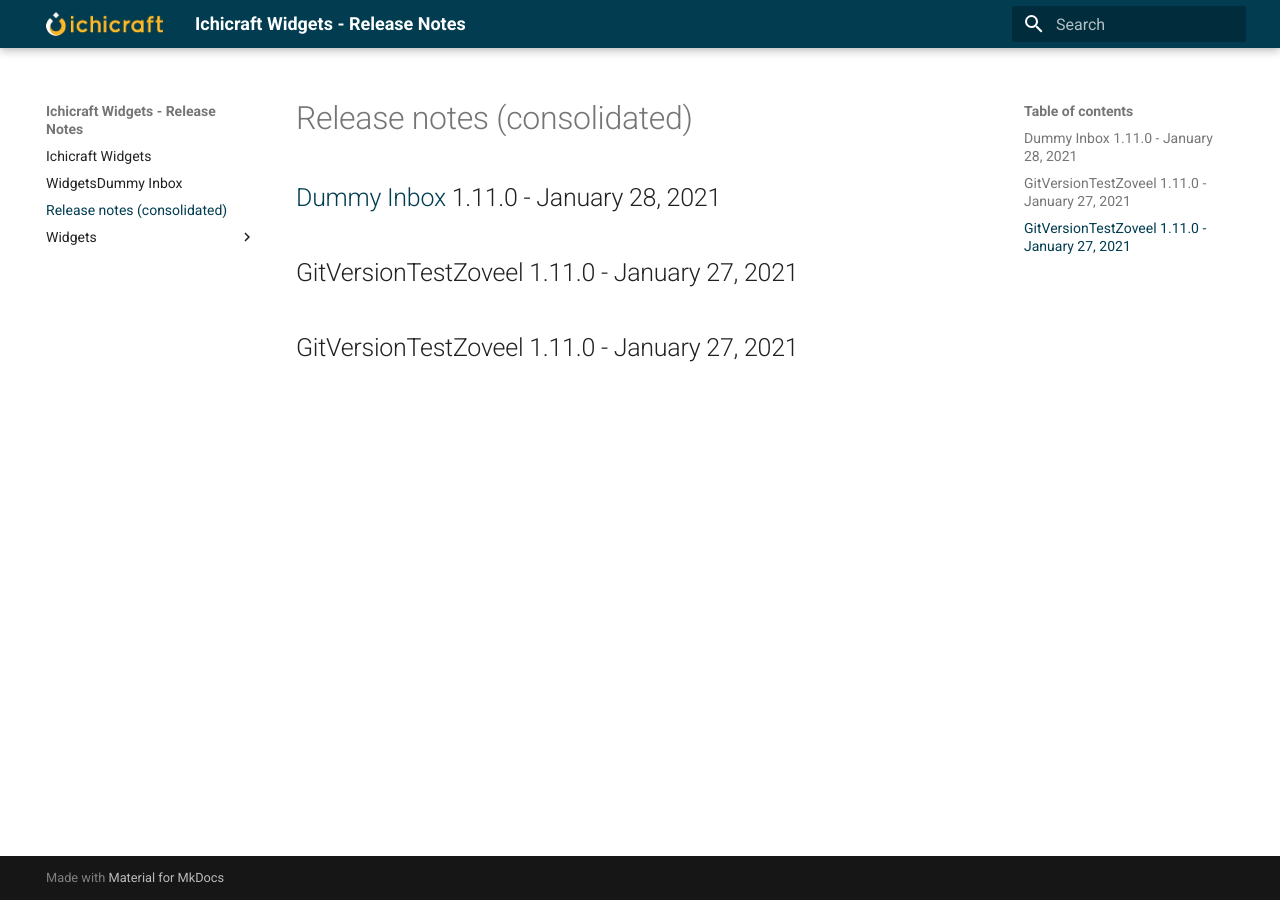
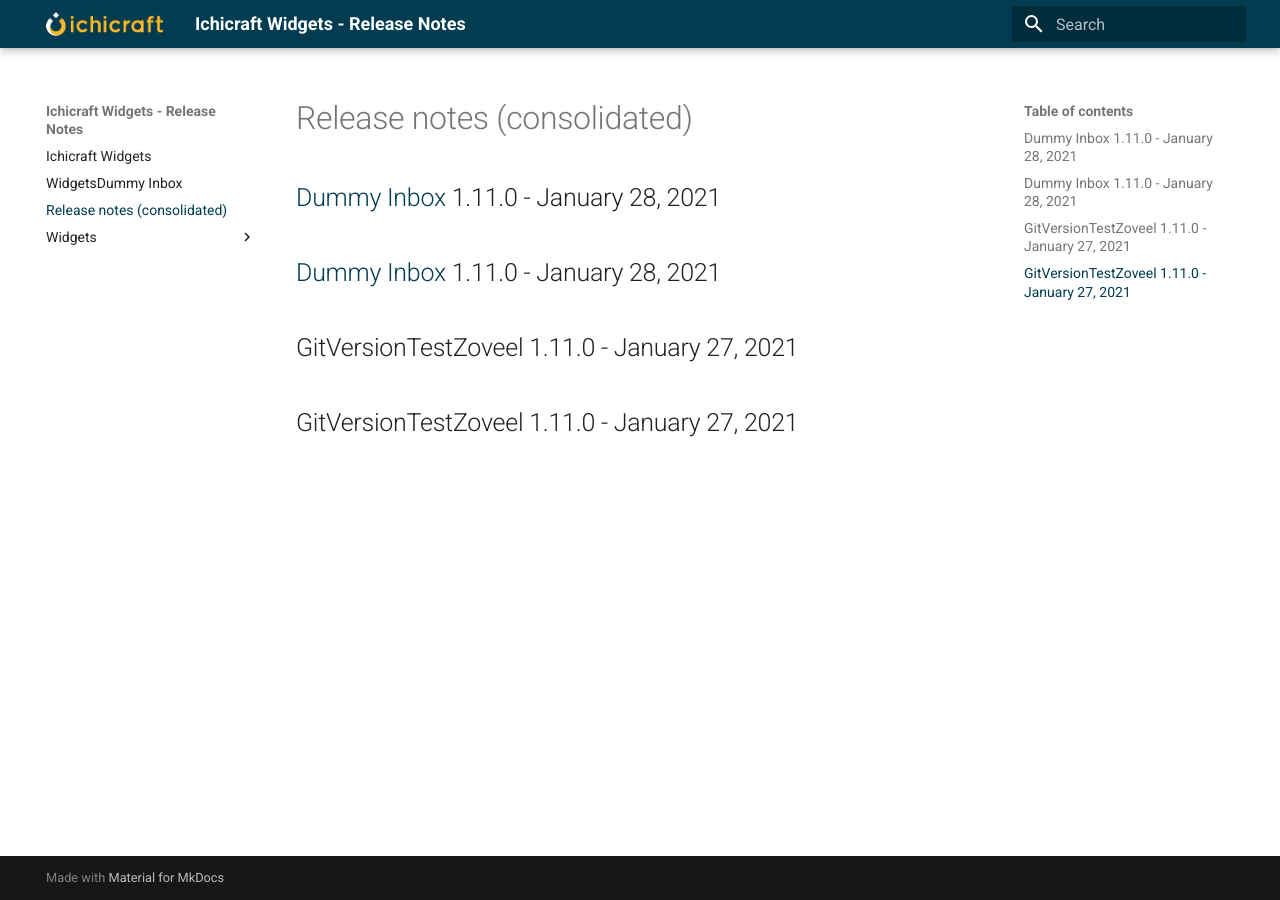
Before and after one commit to ichicraft/widgets-docs, an MkDocs documentation site: the page built from docs/release-notes-(consolidated).md, in a window 1280 px wide. Built offline with MkDocs 1.6.1 and Material for MkDocs 9.7.7, drawn with Linux system fonts in a browser that asks for light colours.

Commit message:
Release notes updated by BuildService

```diff
--- a/docs/WidgetsDummy Inbox.md
+++ b/docs/WidgetsDummy Inbox.md
@@ -1 +1,3 @@
 ## 1.11.0 - January 28, 2021
+
+## 1.11.0 - January 28, 2021
--- a/docs/release-notes-(consolidated).md
+++ b/docs/release-notes-(consolidated).md
@@ -1,3 +1,5 @@
+## [Dummy Inbox](./WidgetsDummy Inbox.md) 1.11.0 - January 28, 2021
+
 ## [Dummy Inbox](./WidgetsDummy Inbox.md) 1.11.0 - January 28, 2021
 
 ## GitVersionTestZoveel 1.11.0 - January 27, 2021
```
